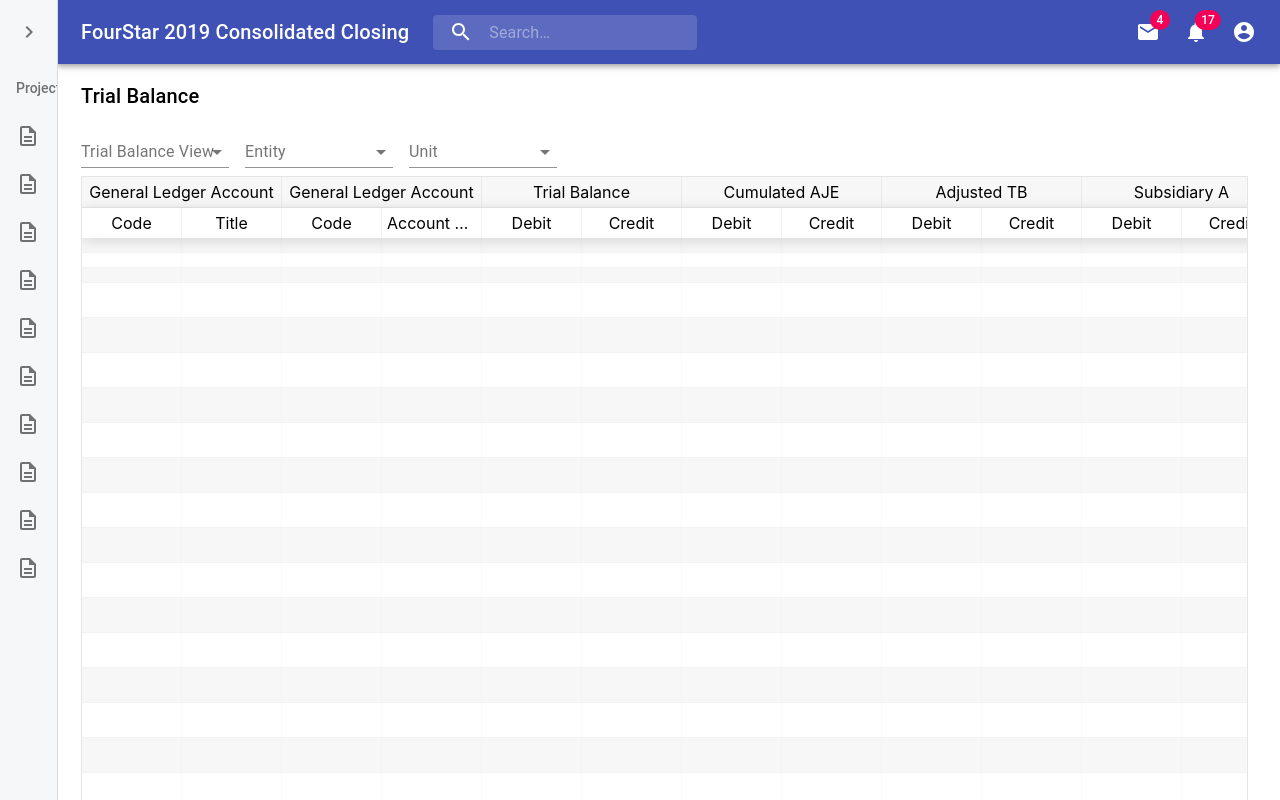
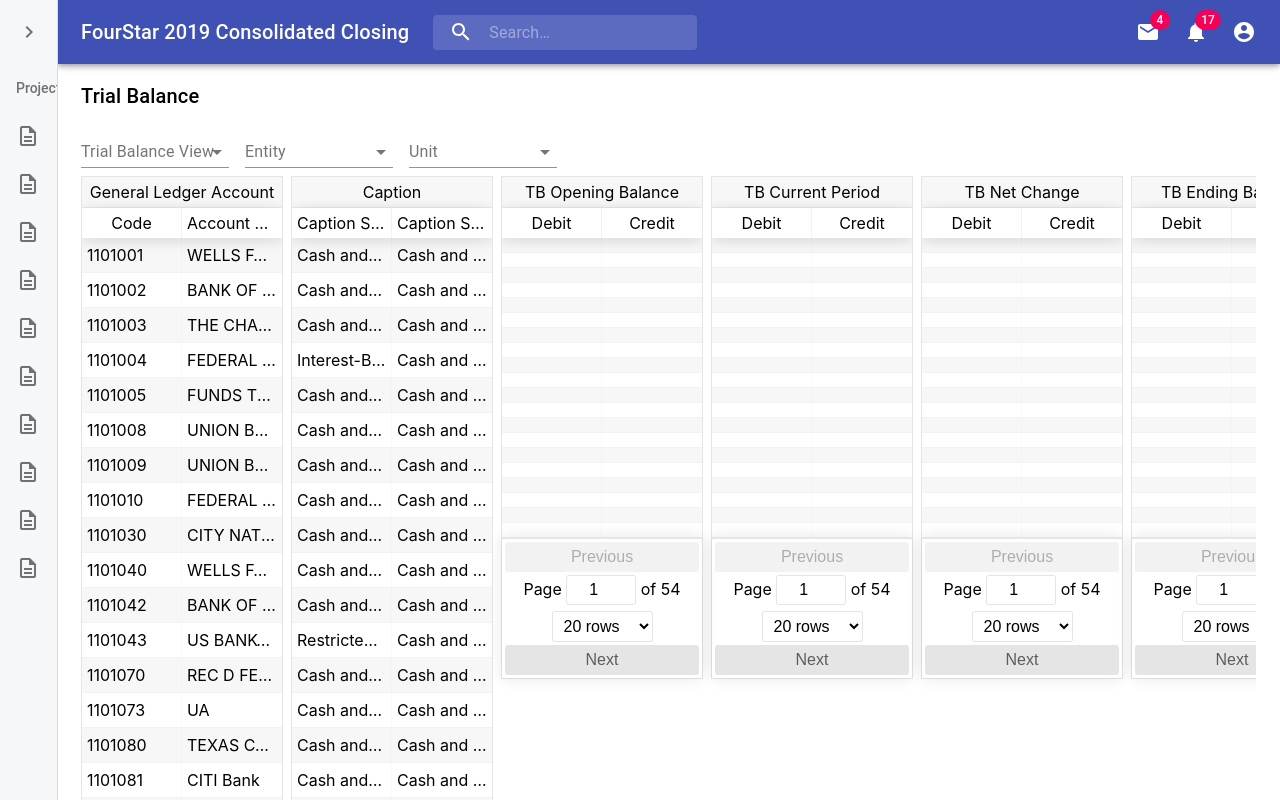
Before and after one commit to NoahGrayDL/datalobby-prototype, a React (Create React App) app: page /financial-statements/trial-balance in a window 1280 px wide. Shown: the top 800 px of the page. Built offline with nearby package versions, Linux system fonts and the light colour scheme.

Commit message:
separated TB table

```diff
--- a/src/assets/dummy-data/columnStructure.js
+++ b/src/assets/dummy-data/columnStructure.js
@@ -15,7 +15,7 @@ const captionColumn = [
   }
 ]
 
-const generalLedgerAccountColumn = [
+const generalLedgerAccountsColumn = [
   {
     Header: "General Ledger Account",
     foldable: true,
@@ -35,6 +35,70 @@ const generalLedgerAccountColumn = [
 const tbColumn = [
   {
     Header: "Trial Balance",
+    columns: [
+      {
+        Header: "Debit",
+        accessor: "tbDebit"
+      },
+      {
+        Header: "Credit",
+        accessor: "tbCredit"
+      }
+    ]
+  }
+]
+
+const trialBalanceOpeningColumn = [
+  {
+    Header: "TB Opening Balance",
+    columns: [
+      {
+        Header: "Debit",
+        accessor: "tbDebit"
+      },
+      {
+        Header: "Credit",
+        accessor: "tbCredit"
+      }
+    ]
+  }
+]
+
+const trialBalanceCurrentPeriodColumn = [
+  {
+    Header: "TB Current Period",
+    columns: [
+      {
+        Header: "Debit",
+        accessor: "tbDebit"
+      },
+      {
+        Header: "Credit",
+        accessor: "tbCredit"
+      }
+    ]
+  }
+]
+
+const trialBalanceNetChangeColumn = [
+  {
+    Header: "TB Net Change",
+    columns: [
+      {
+        Header: "Debit",
+        accessor: "tbDebit"
+      },
+      {
+        Header: "Credit",
+        accessor: "tbCredit"
+      }
+    ]
+  }
+]
+
+const trialBalanceEndingColumn = [
+  {
+    Header: "TB Ending Balance",
     columns: [
       {
         Header: "Debit",
@@ -194,8 +258,12 @@ const balanceSheetColumn = [
 
 export {
   captionColumn,
-  generalLedgerAccountColumn,
+  generalLedgerAccountsColumn,
   tbColumn,
+  trialBalanceOpeningColumn,
+  trialBalanceCurrentPeriodColumn,
+  trialBalanceNetChangeColumn,
+  trialBalanceEndingColumn,
   cumulatedAdjustmentsColumn,
   adjustedTBColumn,
   subsidiaryAColumn,
--- a/src/views/Leadsheet/LeadsheetTable.js
+++ b/src/views/Leadsheet/LeadsheetTable.js
@@ -16,7 +16,7 @@ import balanceSheet from "../../assets/dummy-data/balanceSheet.json"
 
 import {
   captionColumn,
-  generalLedgerAccountColumn,
+  generalLedgerAccountsColumn,
   tbColumn,
   cumulatedAdjustmentsColumn,
   adjustedTBColumn,
@@ -50,7 +50,7 @@ const dataSet = [
   },
   {
     data: generalLedgerAccounts,
-    columnStructure: generalLedgerAccountColumn,
+    columnStructure: generalLedgerAccountsColumn,
     isFoldable: false
   },
   {
--- a/src/views/trial-balance/TrialBalanceTable.js
+++ b/src/views/trial-balance/TrialBalanceTable.js
@@ -1,119 +1,62 @@
 import React from "react"
 import { BasicTable } from "../../components/tables"
-
-import DUMMY from "./dummy.json"
+import styled from "styled-components"
+import generalLedgerAccounts from "../../assets/dummy-data/generalLedgerAccounts.json"
+import captions from "../../assets/dummy-data/captions.json"
+import {
+  generalLedgerAccountsColumn,
+  captionColumn,
+  trialBalanceOpeningColumn,
+  trialBalanceCurrentPeriodColumn,
+  trialBalanceNetChangeColumn,
+  trialBalanceEndingColumn
+} from "../../assets/dummy-data/columnStructure"
 //-----*-----*-----*-----*-----*-----//
 
 const TrialBalanceTable = () => {
-  return <BasicTable data={DUMMY} columnStructure={columnStructure} />
+  return (
+    <StyledTBContainer>
+      {dataSet.map(item => {
+        const { data, columnStructure } = item
+        return <BasicTable data={data} columnStructure={columnStructure} />
+      })}
+    </StyledTBContainer>
+  )
 }
 
-const columnStructure = [
+const dataSet = [
   {
-    Header: "General Ledger Account",
-    columns: [
-      {
-        Header: "Code",
-        accessor: "caption"
-      },
-      {
-        Header: "Title",
-        accessor: "caption"
-      }
-    ]
+    data: generalLedgerAccounts,
+    columnStructure: generalLedgerAccountsColumn
   },
   {
-    Header: "General Ledger Account",
-    columns: [
-      {
-        Header: "Code",
-        accessor: "accountCode"
-      },
-      {
-        Header: "Account Title",
-        id: "accountTitle",
-        accessor: d => d.accountTitle
-      }
-    ]
+    data: captions,
+    columnStructure: captionColumn
   },
   {
-    Header: "Trial Balance",
-    columns: [
-      {
-        Header: "Debit",
-        accessor: "debit"
-      },
-      {
-        Header: "Credit",
-        accessor: "credit"
-      }
-    ]
+    data: generalLedgerAccounts,
+    columnStructure: trialBalanceOpeningColumn
   },
   {
-    Header: "Cumulated AJE",
-    columns: [
-      {
-        Header: "Debit",
-        accessor: "debit"
-      },
-      {
-        Header: "Credit",
-        accessor: "credit"
-      }
-    ]
+    data: generalLedgerAccounts,
+    columnStructure: trialBalanceCurrentPeriodColumn
   },
   {
-    Header: "Adjusted TB",
-    columns: [
-      {
-        Header: "Debit",
-        accessor: "debit"
-      },
-      {
-        Header: "Credit",
-        accessor: "credit"
-      }
-    ]
+    data: generalLedgerAccounts,
+    columnStructure: trialBalanceNetChangeColumn
   },
   {
-    Header: "Subsidiary A",
-    columns: [
-      {
-        Header: "Debit",
-        accessor: "debit"
-      },
-      {
-        Header: "Credit",
-        accessor: "credit"
-      }
-    ]
-  },
-  {
-    Header: "Subsidiary B",
-    columns: [
-      {
-        Header: "Debit",
-        accessor: "debit"
-      },
-      {
-        Header: "Credit",
-        accessor: "credit"
-      }
-    ]
-  },
-  {
-    Header: "Consolidated TB",
-    columns: [
-      {
-        Header: "Debit",
-        accessor: "debit"
-      },
-      {
-        Header: "Credit",
-        accessor: "credit"
-      }
-    ]
+    data: generalLedgerAccounts,
+    columnStructure: trialBalanceEndingColumn
   }
 ]
 
+const StyledTBContainer = styled.div`
+  display: flex;
+  flex-direction: row;
+  justify-content: flex-start;
+  width: 100%;
+  overflow-x: scroll;
+`
+
 export default TrialBalanceTable
```
